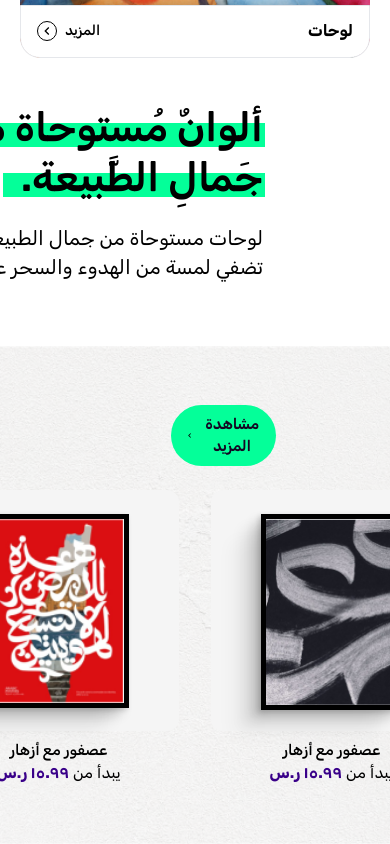
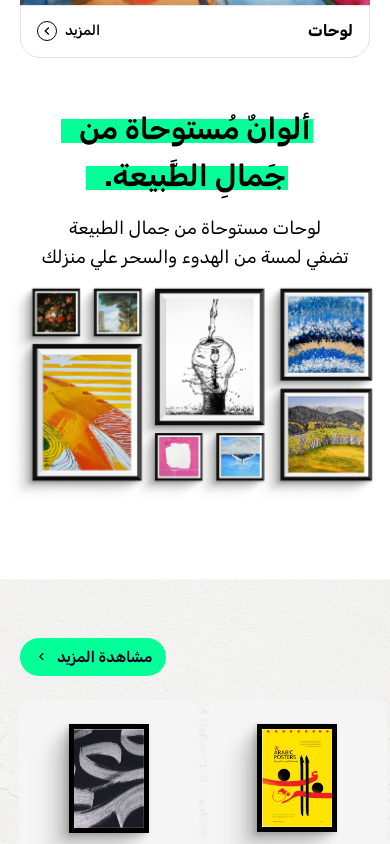
Before and after one commit to abdelrahman-Ebrahim/wojood, a Next.js app: page /ar in a window 390 px wide. Shown: the part 2140-2984 px from the top of the page. Built offline with nearby package versions, Linux system fonts and the light colour scheme.

Commit message:
resp gallery section

```diff
--- a/app/components/ColorsSection/ColorsSection.tsx
+++ b/app/components/ColorsSection/ColorsSection.tsx
@@ -45,16 +45,16 @@ const ColorsSection = () => {
       whileInView="visible"
       viewport={{ once: false, amount: 0.2 }}
     >
-      <div className="flex items-center gap-20">
+      <div className="flex flex-col lg:flex-row items-center lg:gap-10 xl:gap-20">
         {/* Text Section */}
         <div
           className={`flex flex-col min-w-[364px] ${
-            locale === "ar" ? "mr-[127px]" : "ml-[127px]"
+            locale === "ar" ? "lg:mr-[80px] xl:mr-[127px]" : "lg:ml-[80px] xl:ml-[127px]"
           }`}
         >
           {/* Text Block 1 */}
-          <motion.div className="text-start" variants={slideRightVariant}>
-            <h2 className="text-[40px] font-semibold relative inline-block leading-3">
+          <motion.div className="text-center lg:text-start" variants={slideRightVariant}>
+            <h2 className="text-3xl md:text-[40px] font-semibold relative inline-block leading-3">
               <span className="relative">
                 <span className="absolute bottom-1 -left-[18px] w-[calc(100%+20px)] h-[24px] bg-[#04FF99] -z-10 text-nowrap" />
                 {t("title1")}
@@ -63,8 +63,8 @@ const ColorsSection = () => {
           </motion.div>
 
           {/* Text Block 2 */}
-          <motion.div className="text-start" variants={slideRightVariant}>
-            <h2 className="text-[40px] font-semibold relative inline-block text-nowrap">
+          <motion.div className="text-center lg:text-start" variants={slideRightVariant}>
+            <h2 className="text-3xl md:text-[40px] font-semibold relative inline-block text-nowrap leading-[60px]">
               <span className="relative">
                 <span className="absolute bottom-1 -left-[18px] w-[calc(100%+20px)] h-[24px] bg-[#04FF99] -z-10" />
                 {t("title2")}
@@ -74,7 +74,7 @@ const ColorsSection = () => {
 
           {/* Paragraph */}
           <motion.p
-            className="font-normal text-xl leading-[29px] text-start mt-4"
+            className="font-normal text-lg md:text-xl leading-[29px] text-center lg:text-start mt-2 lg:mt-4 mx-4 md:mx-0"
             variants={fadeUpVariant}
           >
             {t("subtitle1")}
@@ -84,7 +84,7 @@ const ColorsSection = () => {
 
         {/* Image Section */}
         <motion.div
-          className={`${locale === "ar" ? "ml-[137px]" : "mr-[137px]"}`}
+          className={`${locale === "ar" ? "lg:ml-[80px] xl:ml-[137px]" : "lg:mr-[80px] xl:mr-[137px]"}`}
           variants={imageVariant}
           whileHover={{ scale: 1.05 }} // Slight zoom on hover for more interactivity
         >
--- a/app/components/Gallery/Gallery.tsx
+++ b/app/components/Gallery/Gallery.tsx
@@ -53,7 +53,7 @@ const Gallery = () => {
     <section className="bg-galleryBackground bg-center bg-cover relative w-full flex flex-col font-rubik mt-16">
       {/* Top Button */}
       <motion.div
-        className={`px-[171px] mt-[59px] flex self-end`}
+        className={`px-[20px] md:px-[40px] lg:px-[80px] xl:px-[171px] mt-[59px] flex justify-end w-full`}
         variants={buttonVariant}
         initial="hidden"
         whileInView="visible"
@@ -72,19 +72,19 @@ const Gallery = () => {
       </motion.div>
 
       {/* Gallery */}
-      <div className="mt-6 px-[114px] flex justify-center items-center gap-8 pb-[59px]">
+      <div className="mt-6 xl:px-[114px] flex justify-center items-center gap-2 xl:gap-8 pb-[59px]">
         {/*Arrow */}
         <motion.div
-          className="size-12 rounded-full flex justify-center items-center border border-[#D1D5DB] cursor-pointer"
+          className="hidden md:size-12 rounded-full md:flex justify-center items-center border border-[#D1D5DB] cursor-pointer"
           variants={arrowVariant}
           initial="hidden"
           whileInView="visible"
           viewport={{ once: false, amount: 0.2 }}
         >
           {locale === "ar" ? (
-            <MdKeyboardArrowRight size={24} />
+            <MdKeyboardArrowRight className="md:size-[24px] size-[12px]" />
           ) : (
-            <MdKeyboardArrowLeft size={24} />
+            <MdKeyboardArrowLeft className="md:size-[24px] size-[12px]"  />
           )}
         </motion.div>
 
@@ -98,7 +98,13 @@ const Gallery = () => {
             whileInView="visible"
             viewport={{ once: false, amount: 0.2 }}
           >
-            <div className="bg-[#F5F5F5] rounded-[12px] size-[241px]">
+            <div
+              className={`bg-[#F5F5F5] rounded-[12px] size-[180px] sm:size-[220px] md:size-[200px] lg:size-[220px] xl:size-[241px] ${
+                item.id !== 4 ? "block" : "hidden lg:block"
+              }  ${
+                item.id !== 3 ? "block" : "hidden md:block"
+              }`}
+            >
               <div className="px-[50px] py-6">
                 <Image
                   src={item.src}
@@ -109,10 +115,18 @@ const Gallery = () => {
                 />
               </div>
             </div>
-            <p className="font-medium font-rubik text-[15px] mt-2">
+            <p className={`font-medium font-rubik text-[15px] mt-2 ${
+                item.id !== 4 ? "block" : "hidden lg:block"
+              } ${
+                item.id !== 3 ? "block" : "hidden md:block"
+              }`}>
               {t("title")}
             </p>
-            <p className="font-normal font-rubik text-[16px]">
+            <p className={`font-normal font-rubik text-[16px] ${
+                item.id !== 4 ? "block" : "hidden lg:block"
+              } ${
+                item.id !== 3 ? "block" : "hidden md:block"
+              }`}>
               {t("subtitle")}
               <span className="text-[#390089] font-bold">{t("price")}</span>
             </p>
@@ -121,16 +135,16 @@ const Gallery = () => {
 
         {/*Arrow*/}
         <motion.div
-          className="size-12 rounded-full flex justify-center items-center border border-[#D1D5DB] cursor-pointer"
+          className="hidden md:size-12 rounded-full md:flex justify-center items-center border border-[#D1D5DB] cursor-pointer"
           variants={arrowVariant}
           initial="hidden"
           whileInView="visible"
           viewport={{ once: false, amount: 0.2 }}
         >
           {locale === "ar" ? (
-            <MdKeyboardArrowLeft size={24} />
+            <MdKeyboardArrowLeft className="md:size-[24px] size-[12px]"  />
           ) : (
-            <MdKeyboardArrowRight size={24} />
+            <MdKeyboardArrowRight className="md:size-[24px] size-[12px]"  />
           )}
         </motion.div>
       </div>
--- a/messages/en.json
+++ b/messages/en.json
@@ -21,7 +21,7 @@
   },
 
   "Chosen": {
-    "title": "Chosen Sections",
+    "title": "Selected Sections",
     "subtitle": "Explore a carefully curated selection of artworks to suit your taste.",
     "card1Title": "Photographs",
     "card2Title": "Arabic Calligraphy",
```
